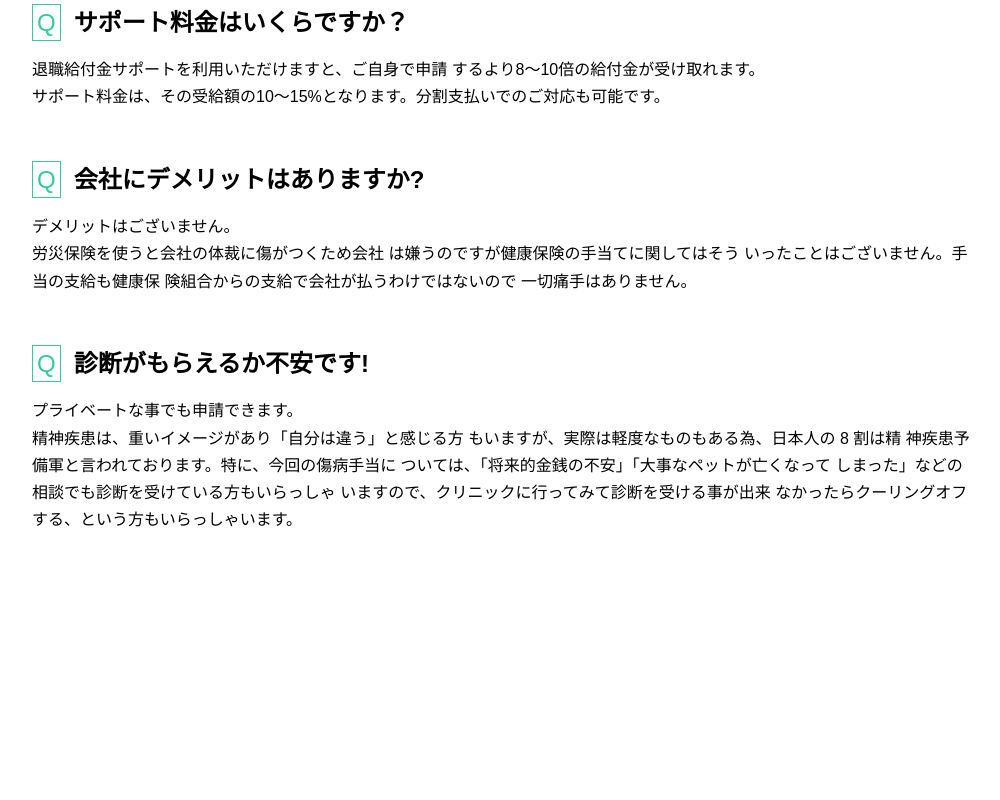
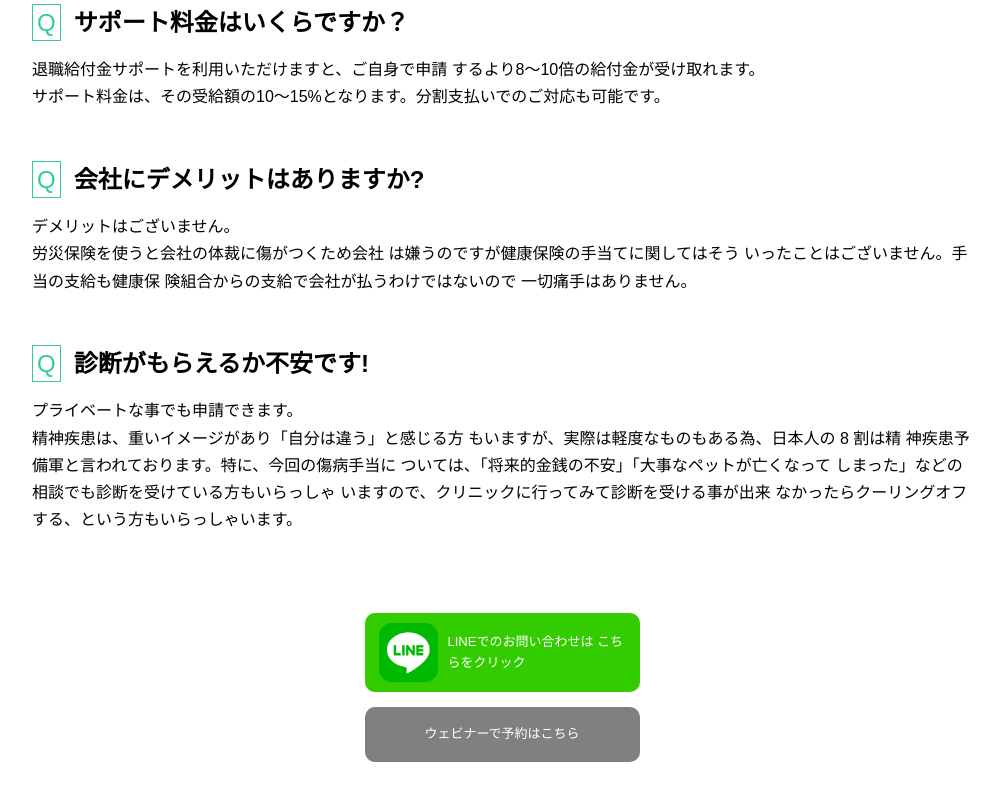
Before and after one commit to Takatomo-Hattori/harete_creed, a plain HTML site: page index.html in a window 1280 px wide. Shown: the part 5750-6550 px from the top of the page, without its empty margins (138-1138 px from the left). Before the commit the page ends 6363 px from the top, so only its background shows below. Drawn offline with nearby package versions, Linux system fonts and the light colour scheme.

Commit message:
リンク追加

```diff
--- a/index.html
+++ b/index.html
@@ -152,7 +152,7 @@
       </div>
     </section>
     <section class="btn-section">
-      <a class="btn" href="#">
+      <a class="btn" href="https://lin.ee/ZLobloN">
         <img src="images/square-default.png" alt="" />
         <p>LINEでのお問い合わせは こちらをクリック</p>
       </a>
@@ -337,7 +337,7 @@
       </div>
     </section>
     <section class="btn-section">
-      <a class="btn" href="#">
+      <a class="btn" href="https://lin.ee/ZLobloN">
         <img src="images/square-default.png" alt="" />
         <p>LINEでのお問い合わせは こちらをクリック</p>
       </a>
@@ -385,6 +385,17 @@
         </p>
       </div>
     </section>
+    <section class="btn-section">
+      <a class="btn" href="https://lin.ee/ZLobloN">
+        <img src="images/square-default.png" alt="" />
+        <p>LINEでのお問い合わせは こちらをクリック</p>
+      </a>
+      <a
+        class="btn btn-web"
+        href="https://us02web.zoom.us/webinar/register/2416087165434/WN_Ab1rJd0gQ0O5_uTuNrjGGw"
+        >ウェビナーで予約はこちら</a
+      >
+    </section>
     <script src="https://cdnjs.cloudflare.com/ajax/libs/Swiper/4.0.7/js/swiper.min.js"></script>
     <script src="main.js"></script>
   </body>
--- a/scss/break_point/_300px.scss
+++ b/scss/break_point/_300px.scss
@@ -151,6 +151,15 @@
     color: white;
     line-height: 1.6;
   }
+  .btn-web {
+    margin-top: 15px;
+    display: block;
+    background-color: gray !important;
+    color: white !important;
+    text-align: center;
+    font-size: 1.3rem;
+    padding: 20px 14px;
+  }
 }
 .chart-section {
   box-sizing: border-box;
```
Also changed, not shown: style.css, 1 other file.
